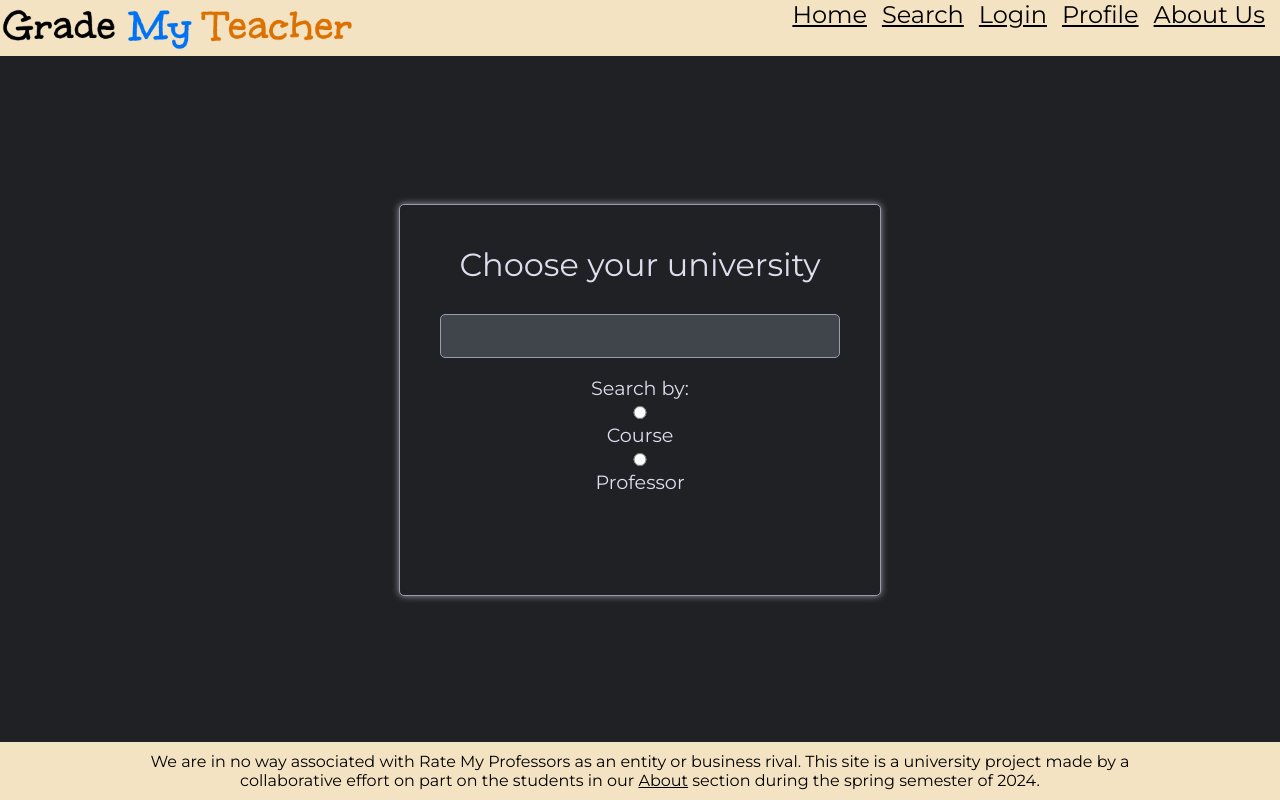
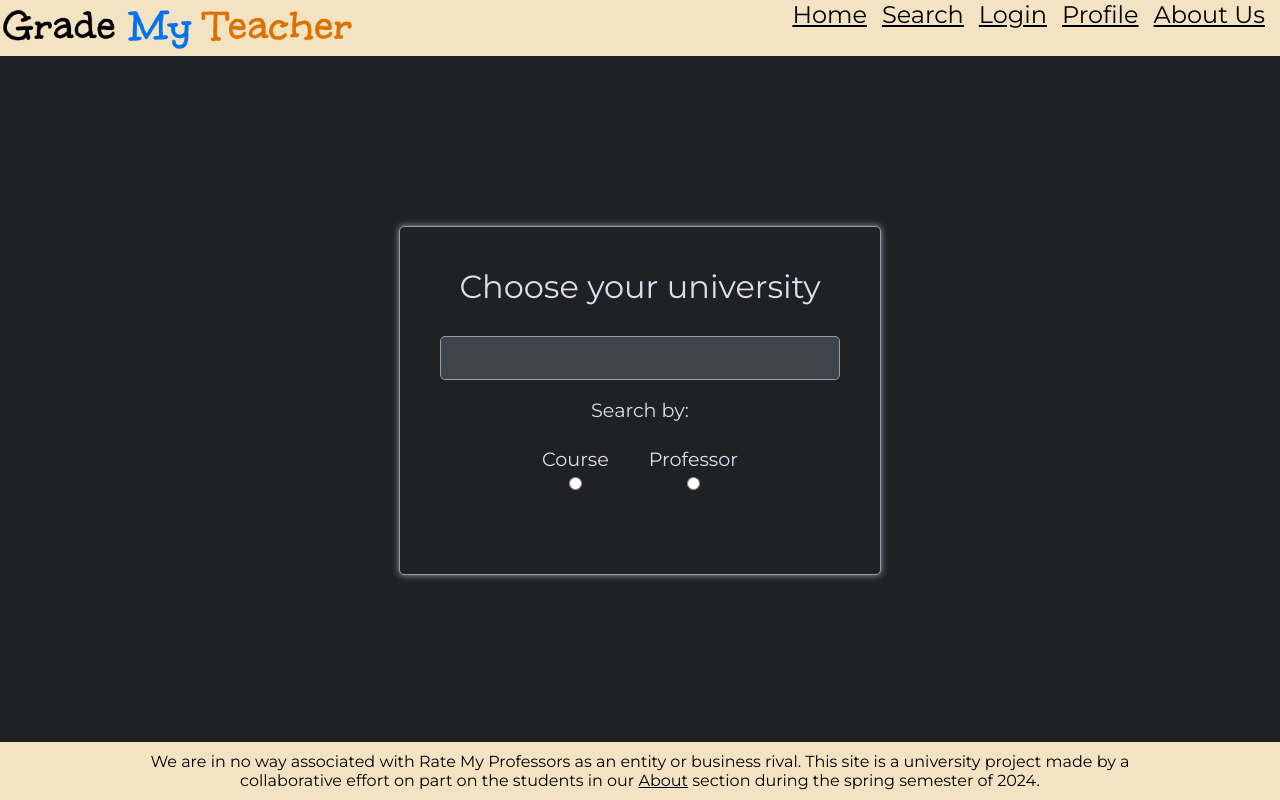
Before and after one commit to darrelawah/GradeMyTeacher, a Next.js app: page /search in a window 1280 px wide. Built offline with nearby package versions, Linux system fonts and the light colour scheme; a web font is replaced by a local one.

Commit message:
css is done

```diff
--- a/app/globals.css
+++ b/app/globals.css
@@ -72,7 +72,9 @@ form{
   background-color: var(--gmtMidnight);
   padding: 40px;
   box-shadow: 0px 0px 7px var(--gmtDarkGray);
-  border: 1px solid var(--gmtDarkGray)
+  border: 1px solid var(--gmtDarkGray);
+  margin-bottom: 80px;
+  margin-top: 80px;
 }
 /* rgba(0, 0, 0, 0.3) */
 h1, h2, h3, h4, h5 {
@@ -280,6 +282,16 @@ button {
   color: var(--gmtMidnight);
 }
 
+.searchcont{
+  display: flex;
+  align-items: center;
+  justify-content: center;
+}
+
+.searchlabel{
+  margin: 20px;
+}
+
 .teamMember{
   width: calc(25% - 20px);
   margin: 0 10px 20px;
--- a/app/search/display.js
+++ b/app/search/display.js
@@ -89,6 +89,9 @@ function Professors(props) {
         <div>
             <br/>
             <p>
+            <h2>Professor:</h2>
+                <div>
+                    <h4>
                         <Link className="linkerOnDark" href={{
                             pathname: "/graded/professor",
                             query: {
@@ -99,10 +102,14 @@ function Professors(props) {
                             }
                         }}
                         rel="noopener noreferrer" target="_blank"
-                >Professor: {name}</Link>
+                        >{name}</Link>
+                    </h4>
+                </div>
             </p>
-            <p>Grade: {grade}</p>
-            <br></br>
+            <label>
+                Grade:
+                <div className="ratingLetter">{grade}</div>
+            </label>
         </div>
     )
 }
@@ -129,7 +136,13 @@ export default function Display(props) {
 
     return (
         <div >
+            <div>
+            <div>
                 <h2>
+                    University:
+                </h2>
+            </div>
+                <h4>
                     <Link className="linkerOnDark" href={{
                         pathname: "/graded/university",
                         query: {
@@ -138,15 +151,22 @@ export default function Display(props) {
                         }
                     }}
                     rel="noopener noreferrer" target="_blank"
-                >{university}</Link>
-            </h2>
+                    >{university}
+                    </Link>
+                </h4>
+            </div>
             <br/>
+            <div>
                 { props.prof == null ?
                 <>
                     <div>
                         {courses.slice(0, 1).map((c, index) => (
-                        <h1 key={index}>
-                            <Link href={{
+                            <h2 key={index}>
+                                <div>
+                                <div>
+                                    Course:
+                                </div>
+                                    <Link className="linkerOnDark" href={{
                                         pathname: "/graded/class",
                                         query: {
                                             uni: university,
@@ -156,11 +176,11 @@ export default function Display(props) {
                                     }}
                                     rel="noopener noreferrer" target="_blank"
                                     >{c.course}</Link>
-                        </h1>
+                                </div>
+                            </h2>
                         ))}
                     </div>
-                <br/>
-                <br></br>
+
                     <div>
                         {courses.map(c => (
                             <Professors key={c.pid} pid={c.pid} uni={university}/>
@@ -170,6 +190,7 @@ export default function Display(props) {
                 :
                 <>
                 </>}
+            </div>
             { props.course == null ?
             <>
                 <div>
--- a/app/search/page.js
+++ b/app/search/page.js
@@ -12,7 +12,6 @@ export default function Search() {
 
     return (
         <div className='outerContainer'>
-            <br/>
             <div className='formContainer'>
                 <form>
                     <label className='twoemHeading'>Choose your university</label>
@@ -24,22 +23,26 @@ export default function Search() {
                     <br/>
                     <br/>
                     <label>Search by: </label>
+                    <div className='searchcont'>
+                            <div className='searchlabel'>
+                                <label> Course </label>
                                 <input
                                     type="radio"
                                     name="search"
                                     value="Course"
                                     onChange={e => setType(e.target.value)}
                                 />
-                    <label> Course </label>
+                            </div>
+                            <div className='searchlabel'>
+                            <label> Professor </label>
                                 <input
                                     type="radio"
                                     name="search"
                                     value="Professor"
                                     onChange={e => setType(e.target.value)}
                                 />
-                    <label> Professor </label>
-                    <br/>
-                    <br/>
+                            </div>
+                    </div>
                     {searchType === "Course" ?
                         <>
                         <label>Enter class name: </label>
@@ -61,8 +64,6 @@ export default function Search() {
                             value={prof}
                             onChange={e => setProf(e.target.value)}
                         />
-                        <br/>
-                        <br/>
                         <div>
                             <Display prof={prof} uni={university} />
                         </div>
```
Lines whose indentation alone changed are shown as unchanged.
